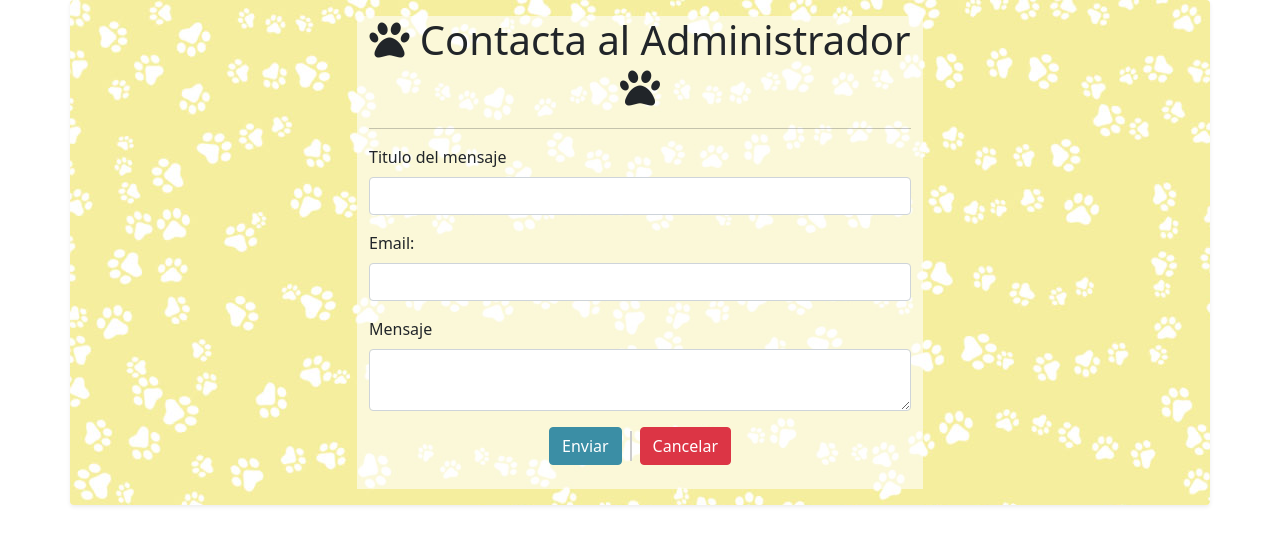
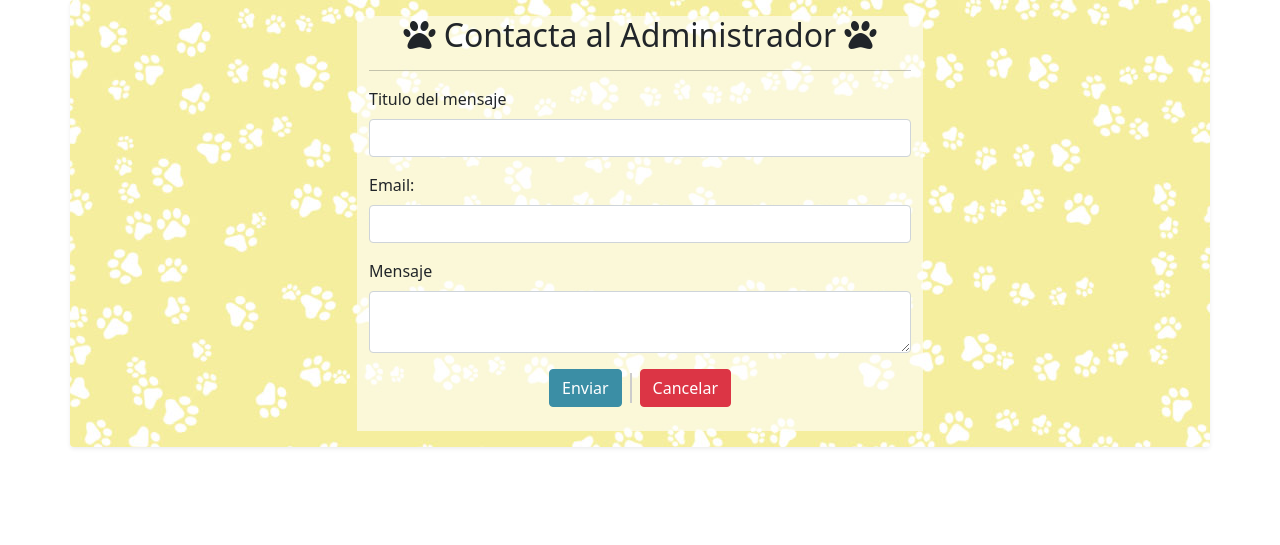
Before and after one commit to Alondraptr/AdoptaMascotas, a Django app: page /contact_admin/ in a window 1280 px wide. Shown: the part 56-601 px from the top of the page. Run offline with Django 3.2, Linux system fonts and the light colour scheme; some libraries are stand-ins or nearby versions.

Commit message:
Modificar form contacto

```diff
--- a/adoptamascota/adoptamascota/templates/contact_admin.html
+++ b/adoptamascota/adoptamascota/templates/contact_admin.html
@@ -15,11 +15,11 @@
     <div class="row">
       <div class="col-lg-3 col-md-12"></div>
       <div class="col-lg-6 col-md-12 my-3" style="background-color: rgba(255, 255, 255, 0.6);">
-        <h1 class="text-center">
+        <h2 class="text-center">
           <i class="fas fa-paw"></i>
           Contacta al Administrador
           <i class="fas fa-paw"></i>
-        </h1>
+        </h2>
         <hr>
         <form class="g-3 needs-validation" method="post" novalidate>
           {% csrf_token %}
```
